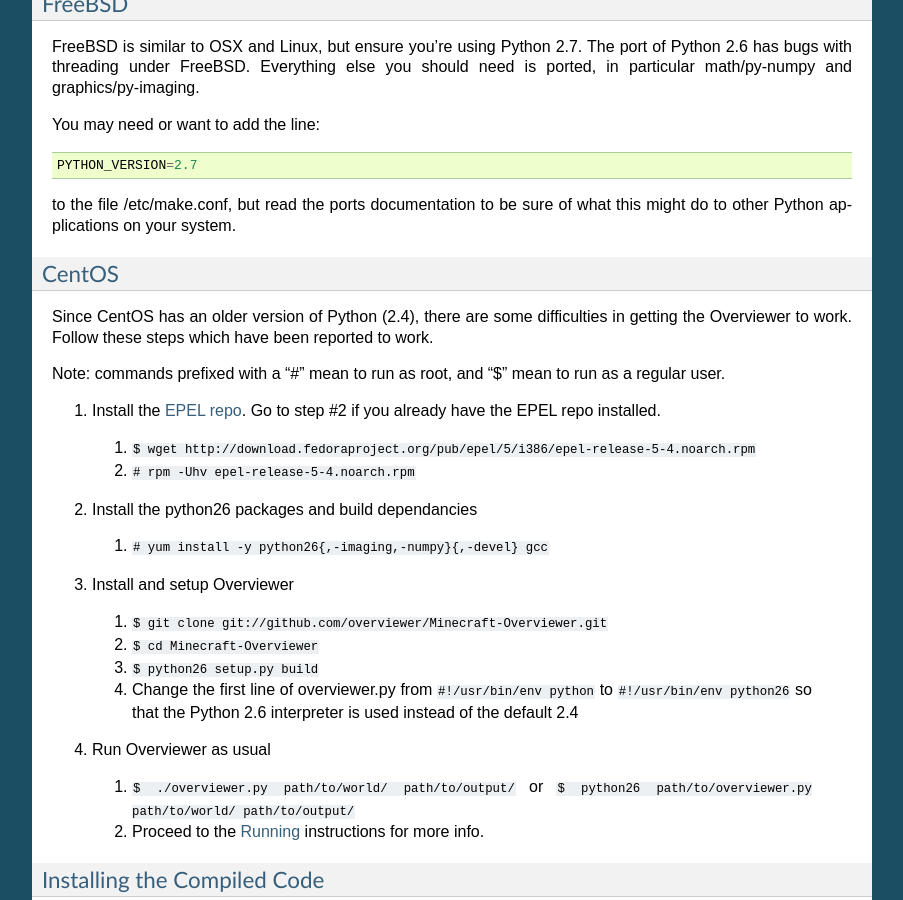
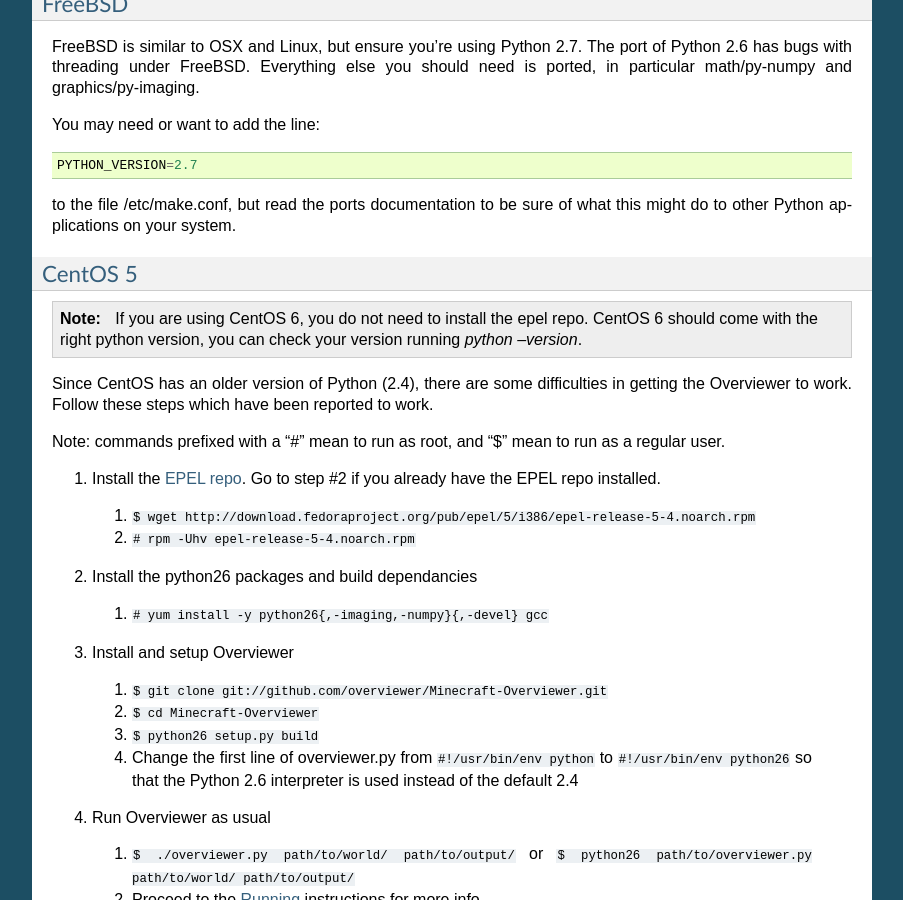
Before and after one commit to overviewer/Minecraft-Overviewer, a Sphinx documentation site: the page built from docs/building.rst, in a window 1280 px wide and 900 px high, scrolled down 2686 px. Shown: the whole window, without its empty margins (198-1101 px from the left). Built offline with Sphinx 7.4.7, drawn with Linux system fonts in a browser that asks for light colours; some of the changed text lies outside the part shown.

Commit message:
Added note about building on CentOS 6

```diff
--- a/docs/building.rst
+++ b/docs/building.rst
@@ -143,8 +143,15 @@
 
 .. _centos:
 
-CentOS
-------
+CentOS 5
+--------
+
+.. note::
+
+    If you are using CentOS 6, you do not need to install the epel repo.
+    CentOS 6 should come with the right python version, you can check
+    your version running *python --version*.
+
 Since CentOS has an older version of Python (2.4), there are some difficulties
 in getting the Overviewer to work. Follow these steps which have been reported
 to work.
```
